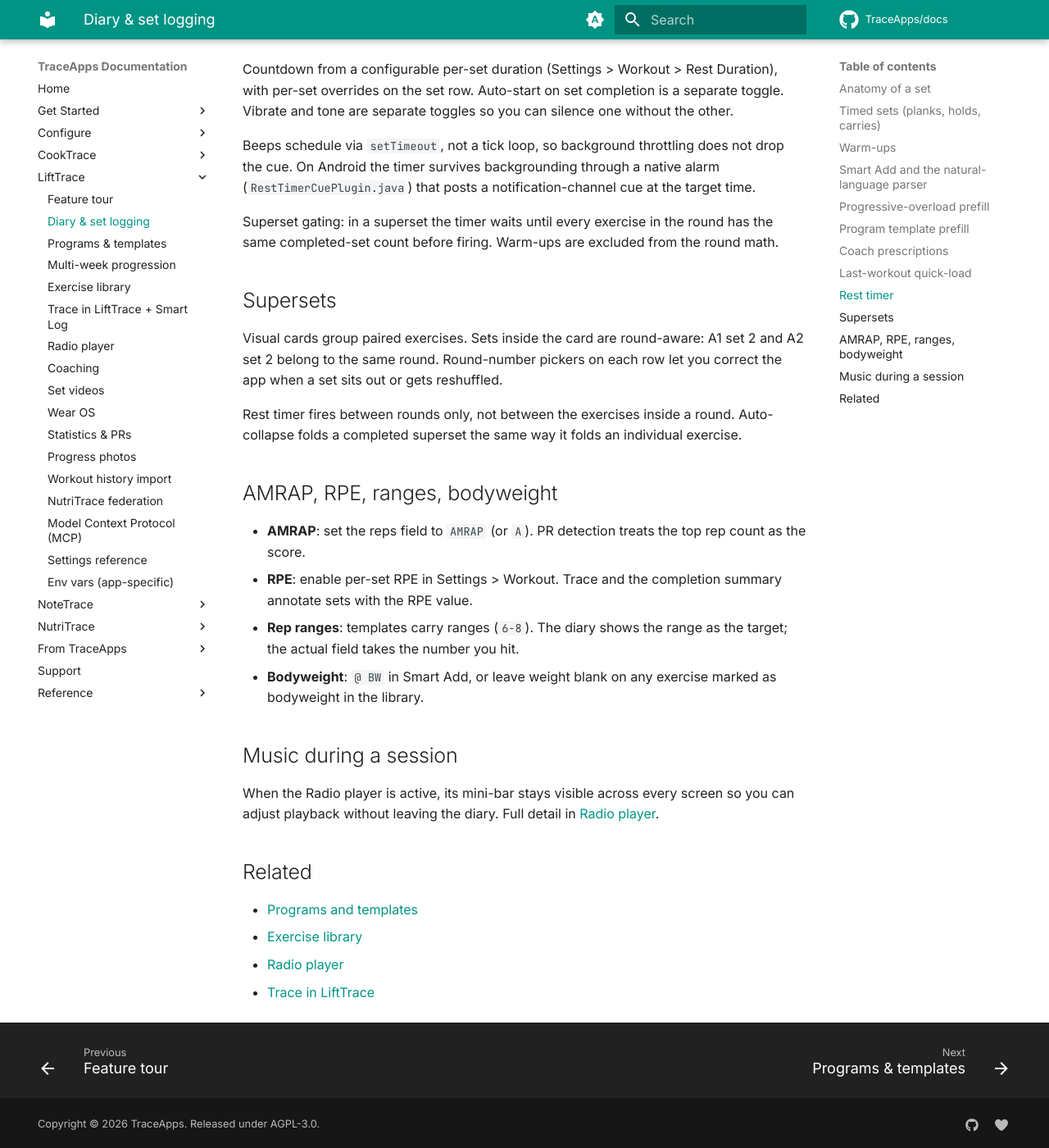
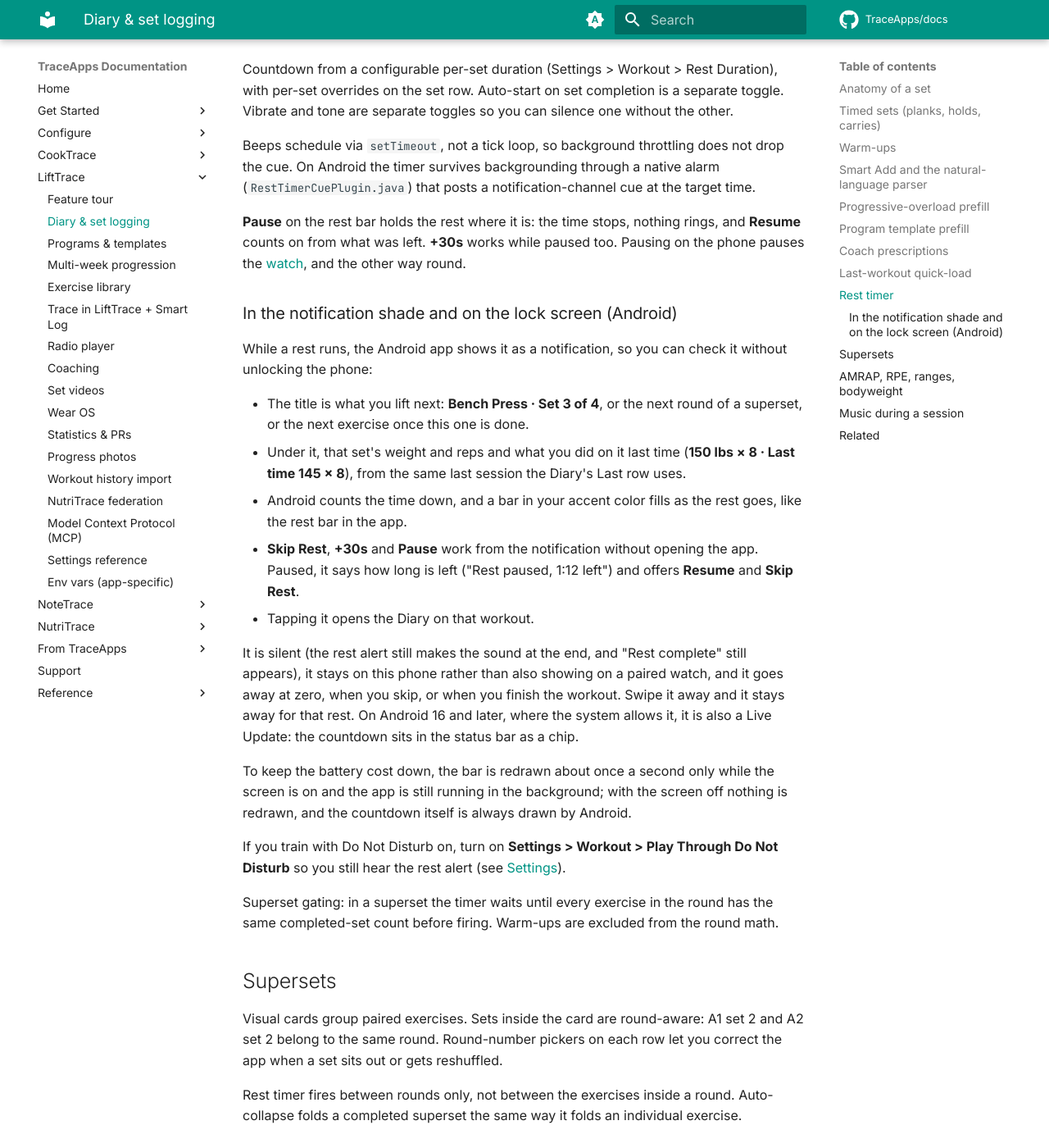
Before and after one commit to TraceApps/docs, an MkDocs documentation site: the page built from docs/lifttrace/diary.md, in a window 1280 px wide and 1400 px high, scrolled down 3709 px. Shown: the whole window at 82% size. Built offline with MkDocs 1.6.1 and Material for MkDocs 9.7.7, drawn with Linux system fonts in a browser that asks for light colours; comment, search, counter and statistics services are not loaded.

Commit message:
LiftTrace: the rest timer on the lock screen and in the shade, pausing a rest, and Play Through Do Not Disturb

```diff
--- a/docs/lifttrace/diary.md
+++ b/docs/lifttrace/diary.md
@@ -90,6 +90,24 @@ Countdown from a configurable per-set duration (Settings > Workout > Rest Durati
 
 Beeps schedule via `setTimeout`, not a tick loop, so background throttling does not drop the cue. On Android the timer survives backgrounding through a native alarm (`RestTimerCuePlugin.java`) that posts a notification-channel cue at the target time.
 
+**Pause** on the rest bar holds the rest where it is: the time stops, nothing rings, and **Resume** counts on from what was left. **+30s** works while paused too. Pausing on the phone pauses the [watch](wear.md#the-rest-timer-on-both-devices), and the other way round.
+
+### In the notification shade and on the lock screen (Android)
+
+While a rest runs, the Android app shows it as a notification, so you can check it without unlocking the phone:
+
+- The title is what you lift next: **Bench Press · Set 3 of 4**, or the next round of a superset, or the next exercise once this one is done.
+- Under it, that set's weight and reps and what you did on it last time (**150 lbs × 8 · Last time 145 × 8**), from the same last session the Diary's Last row uses.
+- Android counts the time down, and a bar in your accent color fills as the rest goes, like the rest bar in the app.
+- **Skip Rest**, **+30s** and **Pause** work from the notification without opening the app. Paused, it says how long is left ("Rest paused, 1:12 left") and offers **Resume** and **Skip Rest**.
+- Tapping it opens the Diary on that workout.
+
+It is silent (the rest alert still makes the sound at the end, and "Rest complete" still appears), it stays on this phone rather than also showing on a paired watch, and it goes away at zero, when you skip, or when you finish the workout. Swipe it away and it stays away for that rest. On Android 16 and later, where the system allows it, it is also a Live Update: the countdown sits in the status bar as a chip.
+
+To keep the battery cost down, the bar is redrawn about once a second only while the screen is on and the app is still running in the background; with the screen off nothing is redrawn, and the countdown itself is always drawn by Android.
+
+If you train with Do Not Disturb on, turn on **Settings > Workout > Play Through Do Not Disturb** so you still hear the rest alert (see [Settings](settings.md#workout)).
+
 Superset gating: in a superset the timer waits until every exercise in the round has the same completed-set count before firing. Warm-ups are excluded from the round math.
 
 ## Supersets
```
Also changed, not shown: docs/lifttrace/settings.md (+1 -0 lines), docs/lifttrace/wear.md (+5 -1 lines).
